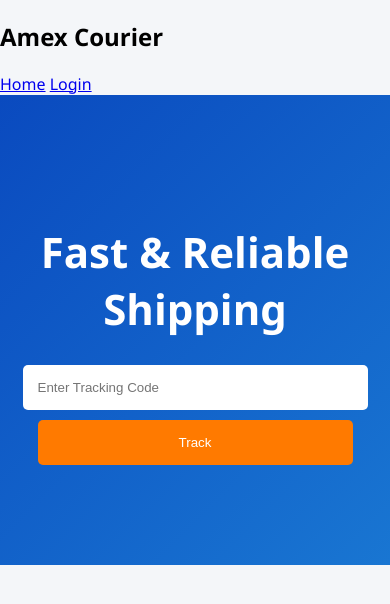
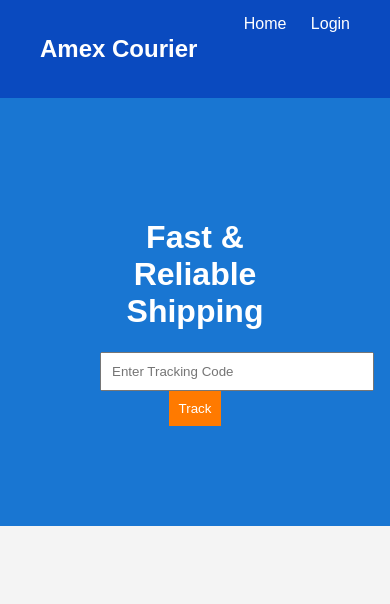
Before and after one commit to amexlabs-ui/amex-courier, a Flask app: page / in a window 390 px wide. Shown: the top 604 px of the page. Run offline with Flask 3, Linux system fonts and the light colour scheme.

Commit message:
Refactor CSS for cleaner styling and layout
Removed unused styles and simplified CSS structure.

```diff
--- a/static/style.css
+++ b/static/style.css
@@ -1,108 +1,56 @@
 body{
+font-family:Arial;
 margin:0;
-font-family:'Segoe UI',sans-serif;
-background:#f4f6f9;
+background:#f4f4f4;
 }
 
-/* NAVBAR */
-.nav{
+nav{
 display:flex;
 justify-content:space-between;
-align-items:center;
 padding:15px 40px;
-background:white;
-box-shadow:0 2px 8px rgba(0,0,0,0.1);
+background:#0a4abf;
+color:white;
 }
 
-.logo-area{
-display:flex;
-align-items:center;
-gap:10px;
+nav a{
+color:white;
+margin-left:20px;
+text-decoration:none;
 }
 
-.logo-area img{
-height:45px;
-}
-
-.nav a{
-margin-left:20px;
-text-decoration:none;
-color:#333;
-font-weight:bold;
-}
-
-/* HERO */
 .hero{
-background:linear-gradient(135deg,#0a4abf,#1976d2);
+text-align:center;
+padding:100px;
+background:#1976d2;
 color:white;
-text-align:center;
-padding:100px 20px;
-}
-
-.hero h1{
-font-size:42px;
 }
 
 .hero input{
-padding:15px;
-width:280px;
-border:none;
-border-radius:5px 0 0 5px;
+padding:10px;
+width:250px;
 }
 
 .hero button{
-padding:15px 25px;
+padding:10px;
 background:#ff7a00;
 border:none;
 color:white;
-border-radius:0 5px 5px 0;
-cursor:pointer;
 }
 
-/* SERVICES */
-.services{
-padding:60px;
-text-align:center;
+.box{
+background:white;
+padding:30px;
+width:300px;
+margin:50px auto;
 }
 
-.grid{
-display:flex;
-justify-content:center;
-gap:30px;
-flex-wrap:wrap;
+table{
+width:90%;
+margin:20px auto;
+background:white;
 }
 
-.card{
-background:white;
-padding:30px;
-width:260px;
-border-radius:10px;
-box-shadow:0 5px 15px rgba(0,0,0,0.1);
-transition:0.3s;
+td,th{
+padding:10px;
+border:1px solid #ddd;
 }
-
-.card:hover{
-transform:translateY(-10px);
-}
-
-/* FOOTER */
-footer{
-background:#111;
-color:white;
-text-align:center;
-padding:20px;
-margin-top:40px;
-}
-
-/* MOBILE */
-@media(max-width:768px){
-.hero input{
-width:90%;
-margin-bottom:10px;
-border-radius:5px;
-}
-.hero button{
-width:90%;
-border-radius:5px;
-}
-}
```
